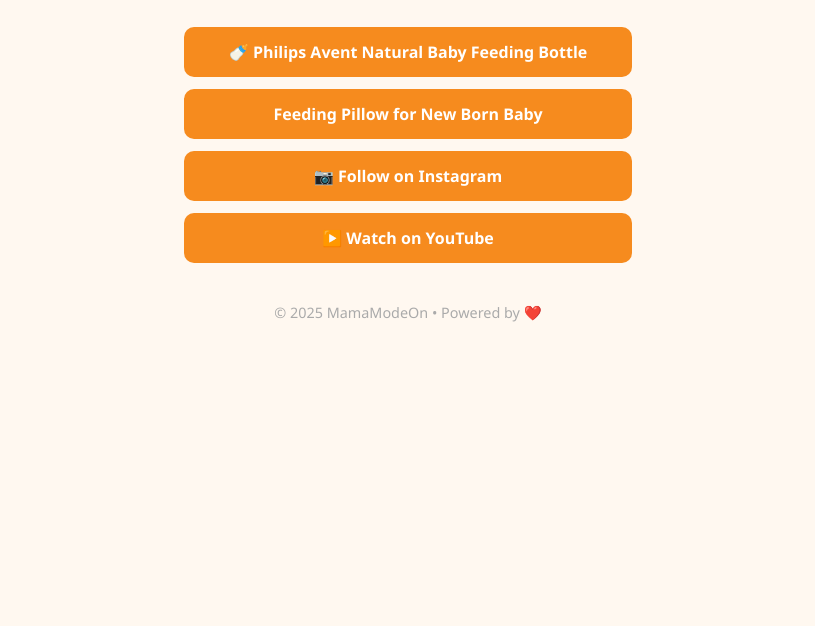
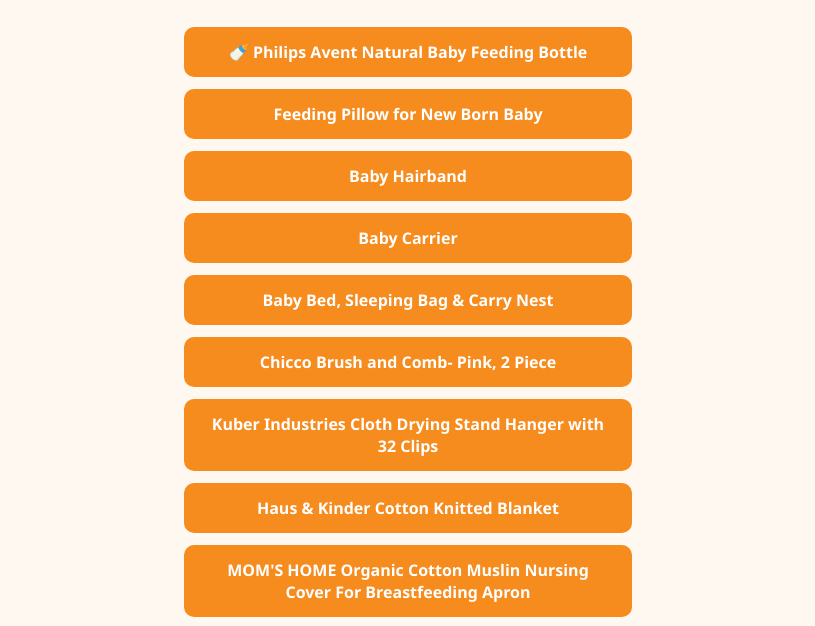
Before and after one commit to rahul-kumar-sdet/mamamodeon-links, a plain HTML site: page index.html in a window 1280 px wide. Shown: the part 157-783 px from the top of the page, without its empty margins (232-1047 px from the left). Drawn offline with Linux system fonts and the light colour scheme.

Commit message:
Update index.html

```diff
--- a/index.html
+++ b/index.html
@@ -56,9 +56,16 @@
 
 <a class="link" href="https://amzn.to/4fdP4tR" target="_blank">🍼 Philips Avent Natural Baby Feeding Bottle</a>
 <a class="link" href="https://amzn.to/46fHHPI" target="_blank"> Feeding Pillow for New Born Baby</a>
+<a class="link" href="https://amzn.to/481x9F3" target="_blank"> Baby Hairband</a>
+<a class="link" href="https://amzn.to/466d7H9" target="_blank"> Baby Carrier</a>
+<a class="link" href="https://amzn.to/4lUB0Hn" target="_blank"> Baby Bed, Sleeping Bag & Carry Nest</a>
+<a class="link" href="https://amzn.to/46l37Lh" target="_blank"> Chicco Brush and Comb- Pink, 2 Piece</a>
+<a class="link" href="https://amzn.to/4p7MzxA" target="_blank"> Kuber Industries Cloth Drying Stand Hanger with 32 Clips</a>
+<a class="link" href="https://amzn.to/4gddlRs" target="_blank"> Haus & Kinder Cotton Knitted Blanket</a>
+<a class="link" href="https://amzn.to/46380HH" target="_blank"> MOM'S HOME Organic Cotton Muslin Nursing Cover For Breastfeeding Apron</a>
+<a class="link" href="https://amzn.to/41x0bbS" target="_blank"> Flash Card</a>
 <a class="link" href="https://www.instagram.com/mama_mode_onn" target="_blank">📷 Follow on Instagram</a>
 <a class="link" href="https://www.youtube.com/@BlissfulCouple" target="_blank">▶️ Watch on YouTube</a>
-
 <footer>© 2025 MamaModeOn • Powered by ❤️</footer>
 </body>
 </html>
```
Lines whose indentation alone changed are shown as unchanged.
